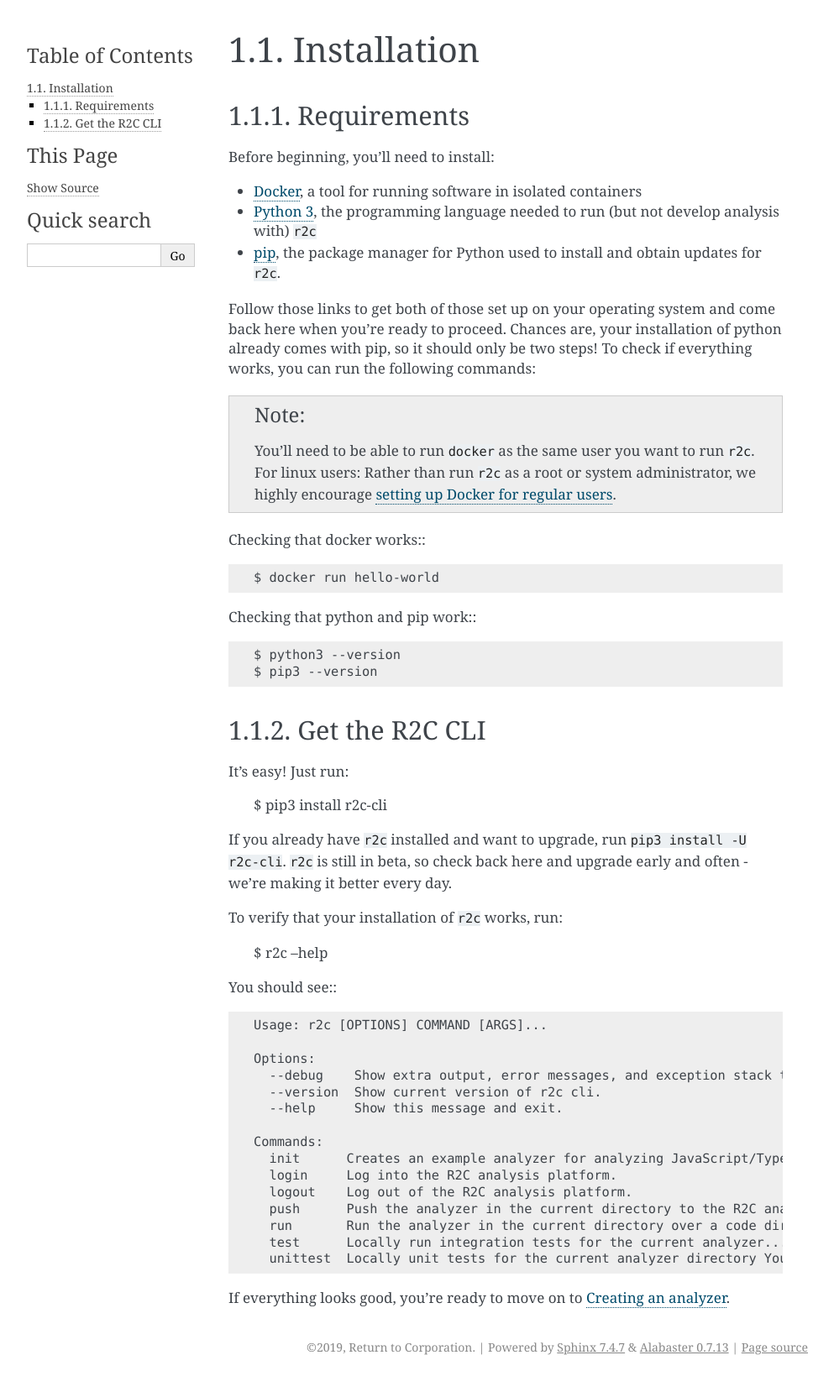
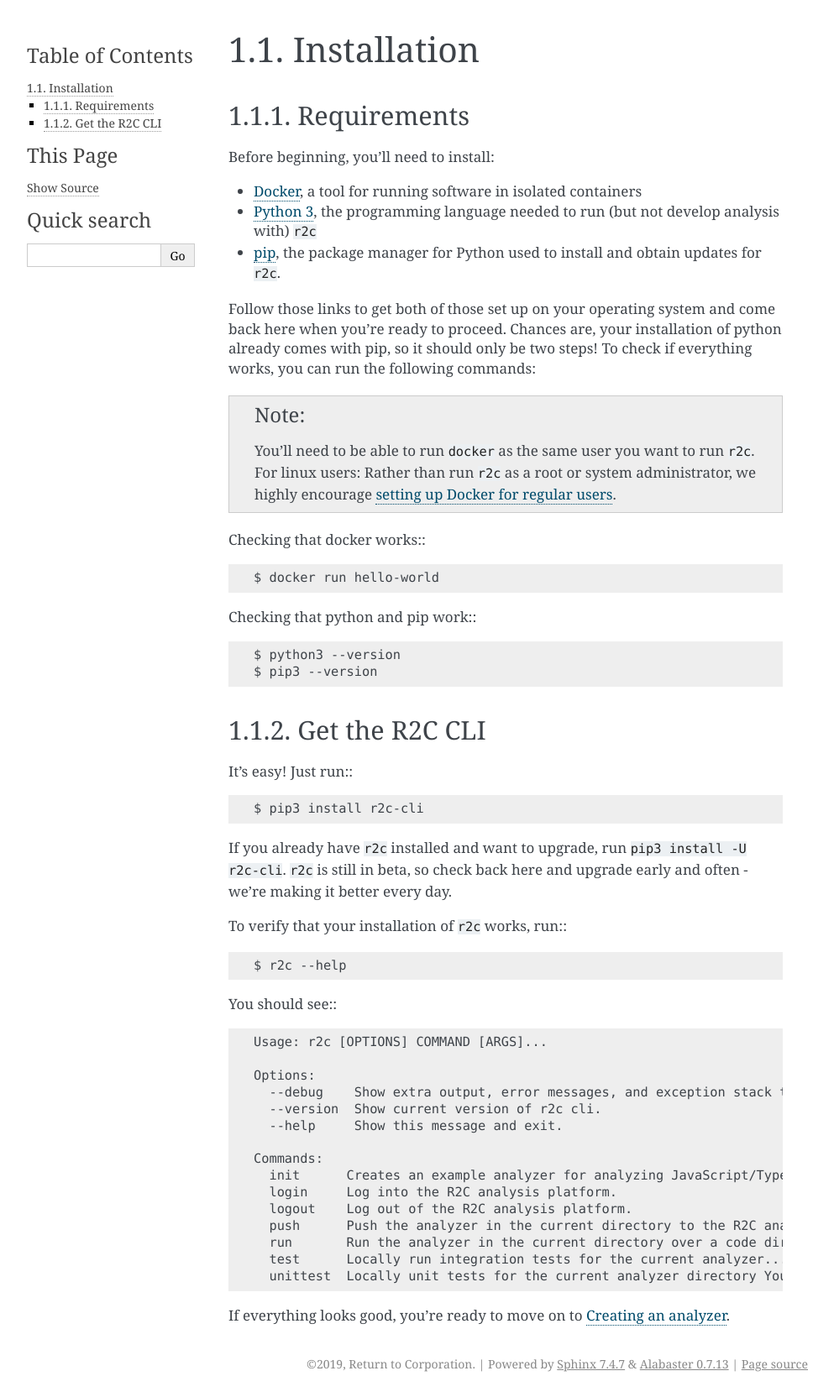
Before and after one commit to semgrep/docs, a Sphinx documentation site: the page built from docs/intro/installation.rst, in a window 1280 px wide. Shown: the whole page at 84% size, without its empty margins (148-1141 px from the left). Built offline with Sphinx 7.4.7, drawn with Linux system fonts in a browser that asks for light colours.

Commit message:
Revert "Remove phantom colons, :"
This reverts commit c2c465c2f786a3cffba0b9b2992761bf1d11d506.

```diff
--- a/docs/intro/creating.rst
+++ b/docs/intro/creating.rst
@@ -24,7 +24,7 @@
 Initialize your project
 -----------------------
 
-Make sure you are in a directory where you want to create analyzers. Then run:
+Make sure you are in a directory where you want to create analyzers. Then run::
 
   $ r2c init
 
--- a/docs/intro/installation.rst
+++ b/docs/intro/installation.rst
@@ -32,13 +32,13 @@
 Get the R2C CLI
 ---------------
 
-It's easy! Just run:
+It's easy! Just run:::
 
   $ pip3 install r2c-cli
 
 If you already have ``r2c`` installed and want to upgrade, run ``pip3 install -U r2c-cli``. ``r2c`` is still in beta, so check back here and upgrade early and often - we're making it better every day.
 
-To verify that your installation of ``r2c`` works, run:
+To verify that your installation of ``r2c`` works, run:::
 
   $ r2c --help
 
```
